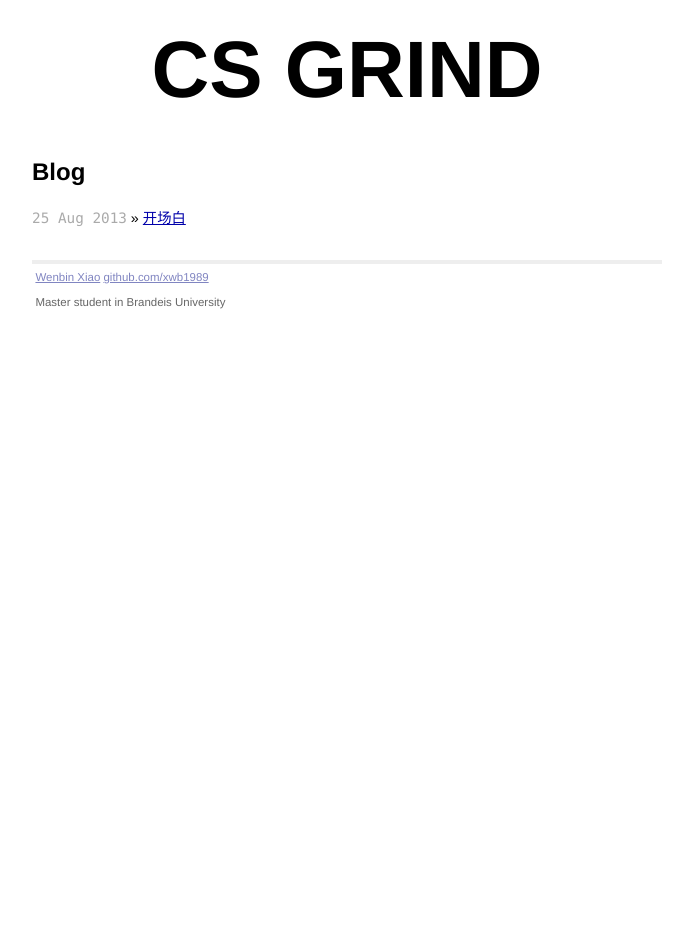
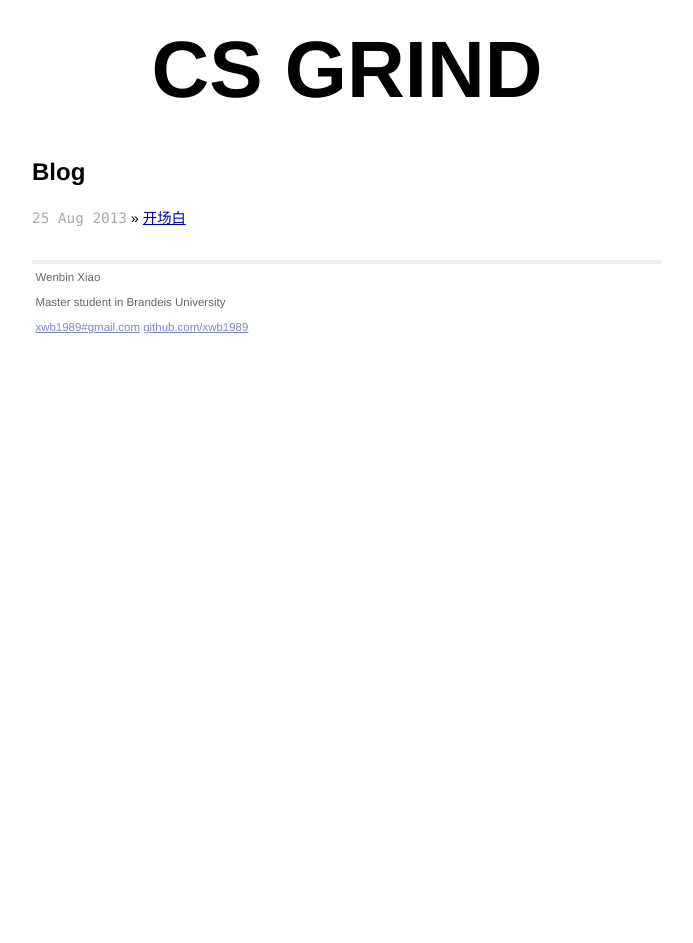
Before and after one commit to xwb1989/xwb1989.github.io, a Jekyll site: the page built from index.html, in a window 1280 px wide. Shown: the whole page, without its empty margins (293-986 px from the left). Built offline with Jekyll 4.4.1, drawn with Linux system fonts in a browser that asks for light colours.

Commit message:
modify the footer

```diff
--- a/_layouts/default.html
+++ b/_layouts/default.html
@@ -31,8 +31,9 @@
 
             <div class="footer">
                 <div class="contact">
-                    <p><a id="email" href="mailto:xwb1989@gmail.com">Wenbin Xiao</a>  <a href="https://www.github.com/xwb1989">github.com/xwb1989</a></p>
+                    <p>Wenbin Xiao</p>
                     <p>Master student in Brandeis University</p>
+                    <p><a id="email" title="Feel free to contact!"  href="mailto:xwb1989@gmail.com">xwb1989#gmail.com</a>  <a href="https://www.github.com/xwb1989">github.com/xwb1989</a></p>
                 </div>
             </div>
         </div>
```
